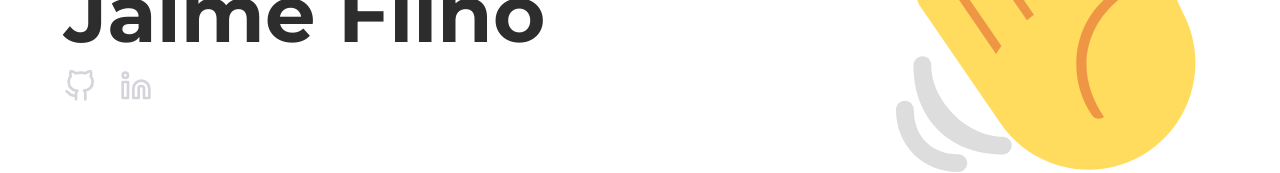
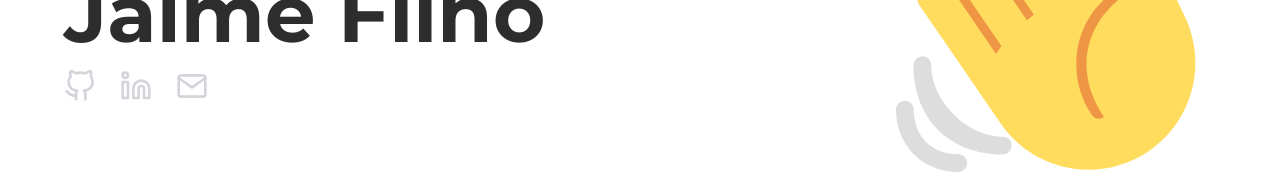
Before and after one commit to jaimeadf/portfolio, a Next.js app: page / in a window 1280 px wide. Shown: the part 388-561 px from the top of the page. Built offline with nearby package versions, Linux system fonts and the light colour scheme.

Commit message:
feat(pages/Home): add mail

```diff
--- a/pages/index.tsx
+++ b/pages/index.tsx
@@ -2,7 +2,7 @@ import type { NextPage } from 'next';
 import Head from 'next/head';
 import classNames from 'classnames';
 
-import { FiGithub, FiLinkedin, FiArrowDown } from 'react-icons/fi';
+import { FiGithub, FiLinkedin, FiMail,  FiArrowDown } from 'react-icons/fi';
 import { SiHtml5, SiCss3, SiJavascript, SiReact, SiTypescript, SiJava } from 'react-icons/si';
 import { FaHeart } from 'react-icons/fa';
 
@@ -42,6 +42,14 @@ const Home: NextPage = () => {
                             target="_blank"
                         >
                             <FiLinkedin className={styles.socialMediaIcon} />
+                        </a>
+                        <a
+                            className={styles.socialMedia}
+                            href="mailto:me@jaimeadf.com"
+                            rel="noreferrer"
+                            target="_blank"
+                        >
+                            <FiMail className={styles.socialMediaIcon} />
                         </a>
                     </div>
                     <FiArrowDown className={styles.scroll} />
```
